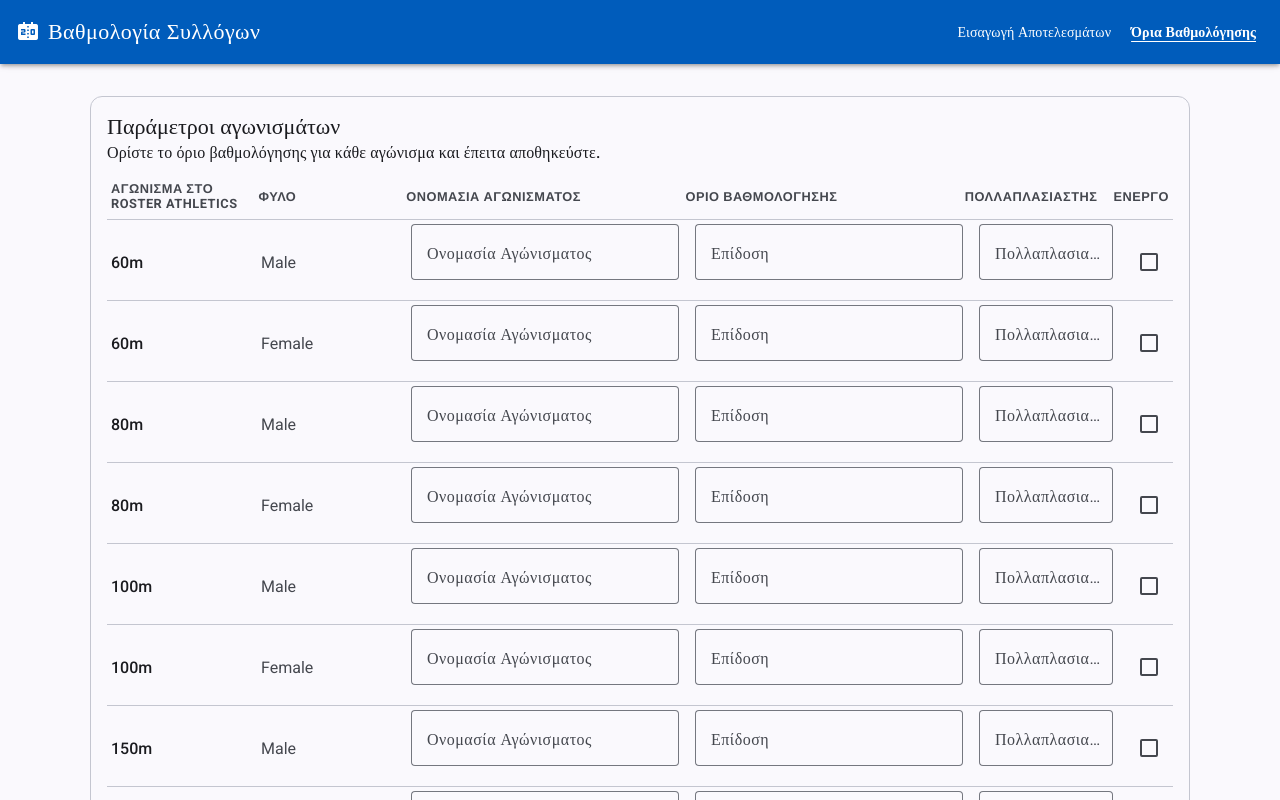
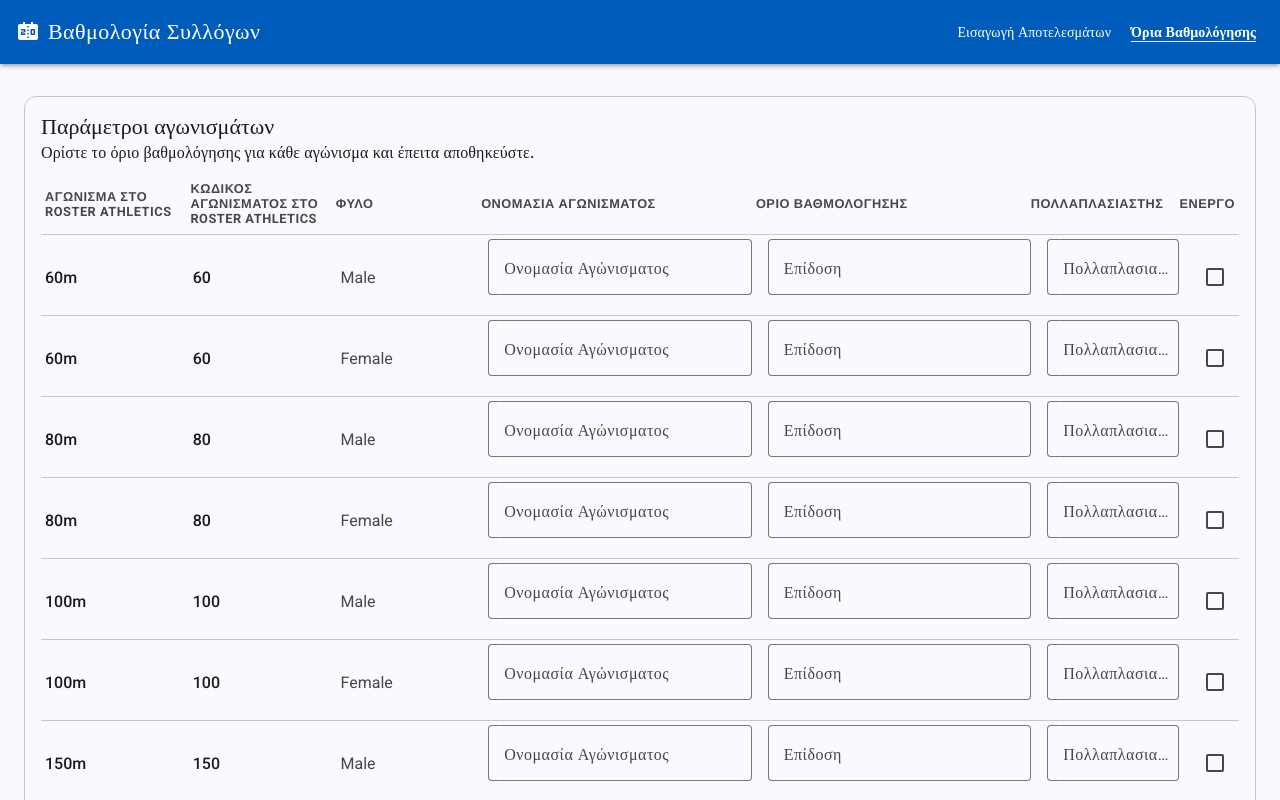
Before and after one commit to dimitrios1988/clubs-scoring, an Angular app: page /event-parameters in a window 1280 px wide. Built offline with nearby package versions, Linux system fonts and the light colour scheme.

Commit message:
feat: add event code column to event parameters table and adjust layout for better display

```diff
--- a/src/app/event-parameters/event-parameters.html
+++ b/src/app/event-parameters/event-parameters.html
@@ -10,6 +10,7 @@
     <div class="params-table" role="table" aria-label="Παράμετροι αγωνισμάτων">
       <div class="params-table__head" role="row">
         <span role="columnheader">Αγώνισμα στο Roster Athletics</span>
+        <span role="columnheader">Κωδικός αγωνίσματος στο Roster Athletics</span>
         <span role="columnheader">Φύλο</span>
         <span role="columnheader">Ονομασία Αγώνισματος</span>
         <span role="columnheader">Όριο Βαθμολόγησης</span>
@@ -20,6 +21,7 @@
       @for (row of rows; track row.key) {
         <div class="params-table__row" role="row">
           <span class="params-table__code" role="cell">{{ row.eventName }}</span>
+          <span class="params-table__code" role="cell">{{ row.eventCode }}</span>
           <span class="params-table__gender" role="cell">{{ row.eventGender }}</span>
           <mat-form-field appearance="outline" class="params-table__field" role="cell">
             <mat-label>Ονομασία Αγώνισματος</mat-label>
--- a/src/app/event-parameters/event-parameters.scss
+++ b/src/app/event-parameters/event-parameters.scss
@@ -9,7 +9,7 @@
 
 .params-card {
   width: 100%;
-  max-width: 1100px;
+  max-width: 1300px;
 
   &__content {
     padding-top: 1rem;
@@ -28,7 +28,7 @@
   &__head,
   &__row {
     display: grid;
-    grid-template-columns: 1fr 1fr 2fr 2fr 1fr auto;
+    grid-template-columns: 1fr 1fr 1fr 2fr 2fr 1fr auto;
     gap: 1rem;
     align-items: center;
   }
```
